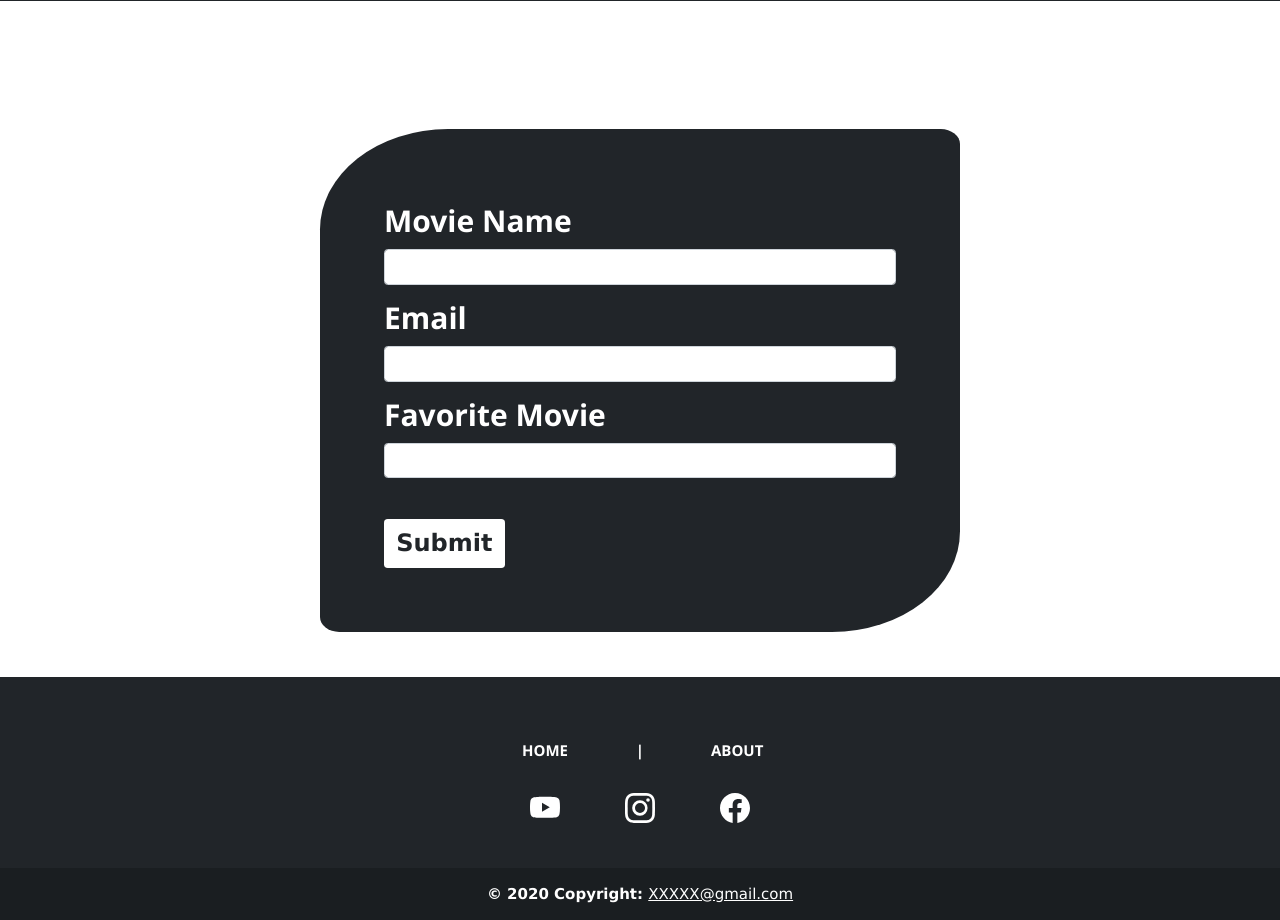
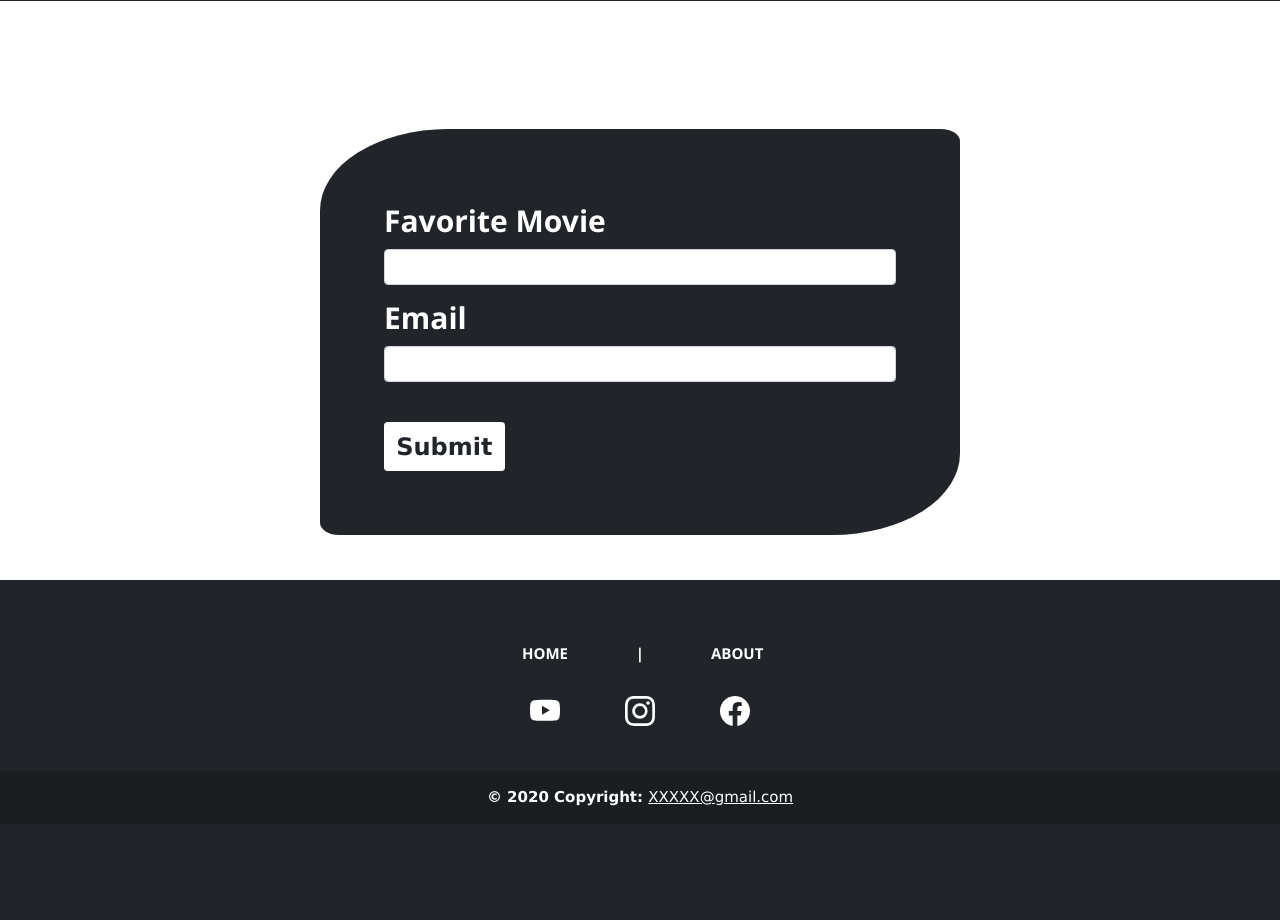
Before and after one commit to yara-amr/online-movies, a Flask app: page /Add_favorite in a window 1280 px wide. Shown: the part 314-1234 px from the top of the page. After the commit the page ends 1120 px from the top, so only its background shows below. Run offline with Flask 2, Linux system fonts and the light colour scheme.

Commit message:
Update Add_favorite.html

```diff
--- a/templates/Add_favorite.html
+++ b/templates/Add_favorite.html
@@ -11,8 +11,8 @@
     <form method="post" >
         <!--First Div-->
         <div class="mb-3">
-          <h2><b>Movie Name</b></h2>
-          <input name ="name" type="name" class="form-control" id="exampleInputEmail1" aria-describedby="emailHelp">
+          <h2><b>Favorite Movie</b></h2>
+            <input name ="favorite_movie" type="text" class="form-control" id="exampleInputEmail1" aria-describedby="emailHelp">
         </div>
         <!--End Of First Div-->
 
@@ -23,13 +23,6 @@
         </div>
         <!--End Of Seconf Div-->
 
-        <!--Third Div-->
-        <div class="mb-3">
-          <h2><b>Favorite Movie</b></h2>
-            <input name ="favorite_movie" type="text" class="form-control" id="exampleInputEmail1" aria-describedby="emailHelp">
-        </div>
-        <!--End Of Third Div-->
-
         <!--Submit Btn-->
         <button type="submit" class="btn" style="font-weight: bolder; margin-top: 5%; background-color:white; font-size: x-large;">Submit</button>
         <!--End Of Submit Btn-->
```
